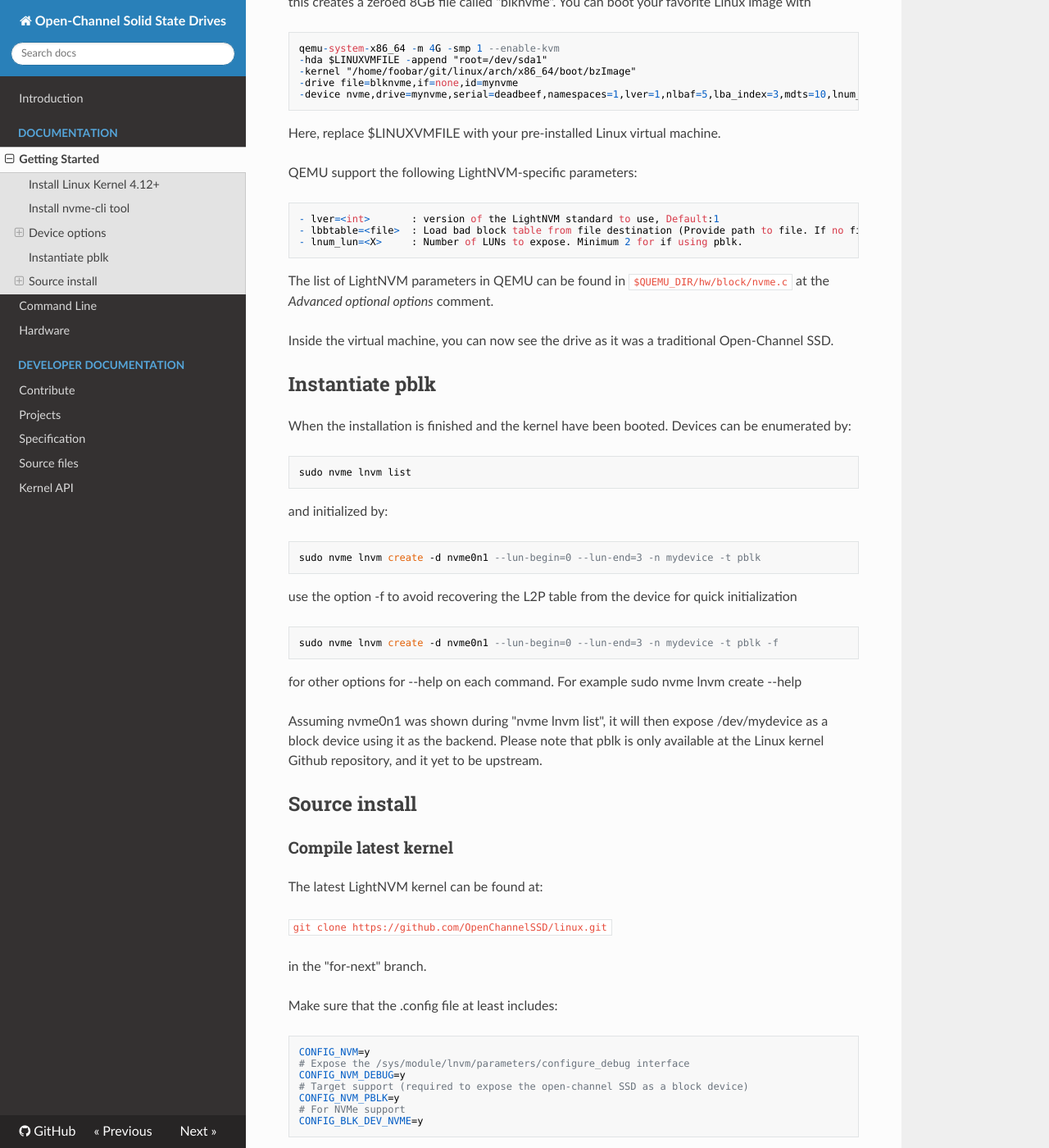
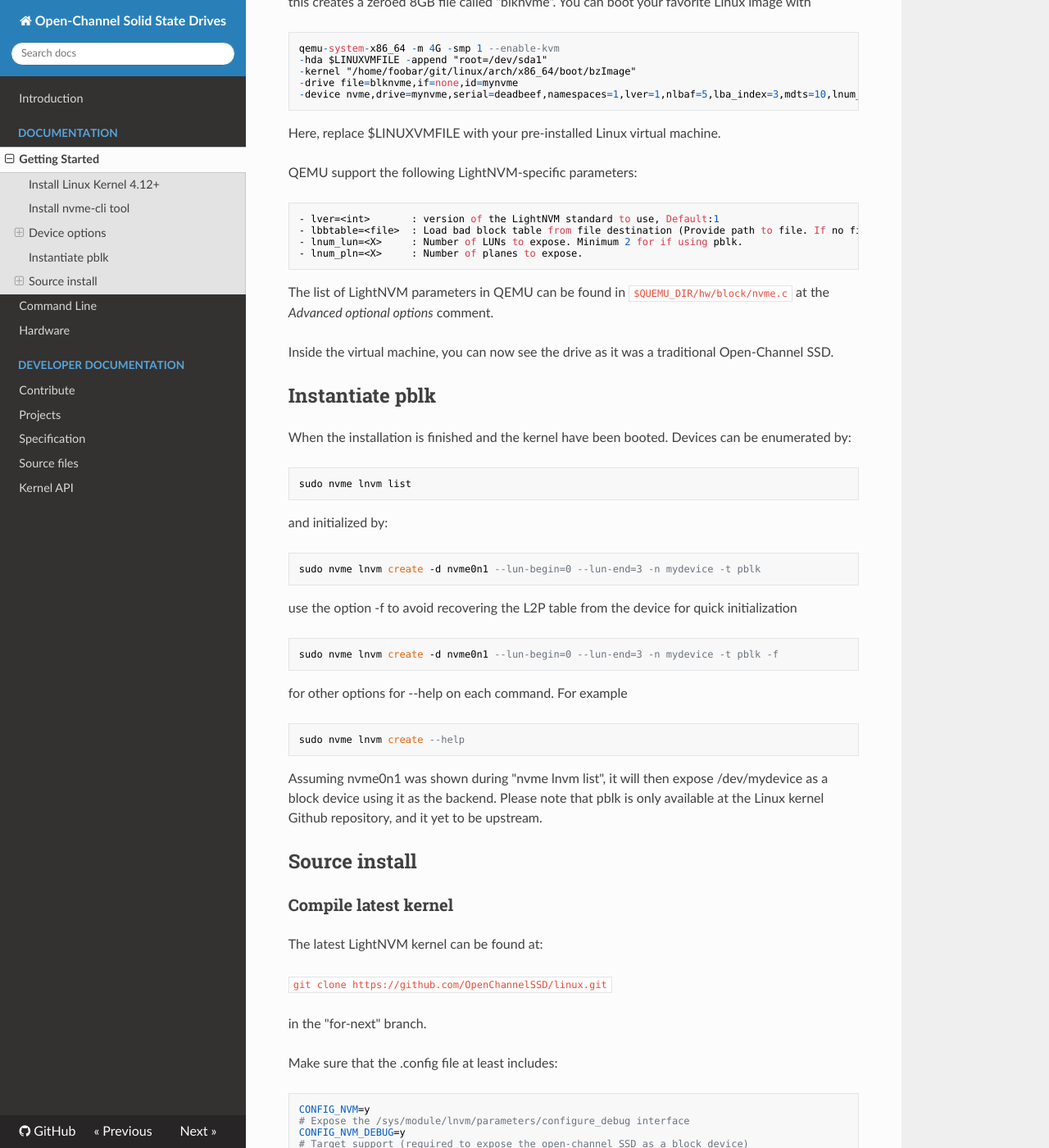
Before and after one commit to OpenChannelSSD/documentation, an MkDocs documentation site: the page built from docs/gettingstarted.md, in a window 1280 px wide and 1400 px high, scrolled down 1527 px. Shown: the whole window at 82% size. Built offline with MkDocs 1.6.1, drawn with Linux system fonts in a browser that asks for light colours; nearby versions of some CDN libraries; old or Windows-style settings are respelled for this version of MkDocs.

Commit message:
Update gettingstarted.md

```diff
--- a/docs/gettingstarted.md
+++ b/docs/gettingstarted.md
@@ -56,7 +56,7 @@ Linux image with
     -hda $LINUXVMFILE -append "root=/dev/sda1"
     -kernel "/home/foobar/git/linux/arch/x86_64/boot/bzImage"
     -drive file=blknvme,if=none,id=mynvme
-    -device nvme,drive=mynvme,serial=deadbeef,namespaces=1,lver=1,nlbaf=5,lba_index=3,mdts=10,lnum_lun=4
+    -device nvme,drive=mynvme,serial=deadbeef,namespaces=1,lver=1,nlbaf=5,lba_index=3,mdts=10,lnum_lun=4,lnum_pln=2
 
 Here, replace $LINUXVMFILE with your pre-installed Linux virtual machine.
 
@@ -65,6 +65,7 @@ QEMU support the following LightNVM-specific parameters:
     - lver=<int>       : version of the LightNVM standard to use, Default:1
     - lbbtable=<file>  : Load bad block table from file destination (Provide path to file. If no file is provided a bad block table will be generation. Look at lbbfrequency. Default: Null (no file).
     - lnum_lun=<X>     : Number of LUNs to expose. Minimum 2 for if using pblk.
+    - lnum_pln=<X>     : Number of planes to expose.
 
 The list of LightNVM parameters in QEMU can be found in `$QUEMU_DIR/hw/block/nvme.c` at the _Advanced optional options_ comment.
 
@@ -85,6 +86,7 @@ use the option -f to avoid recovering the L2P table from the device for quick in
     sudo nvme lnvm create -d nvme0n1 --lun-begin=0 --lun-end=3 -n mydevice -t pblk -f
 
 for other options for --help on each command. For example
+
     sudo nvme lnvm create --help
 
 Assuming nvme0n1 was shown during "nvme lnvm list", it will then expose /dev/mydevice as a block device using it as the backend. Please note that pblk is only available at the Linux kernel Github repository, and it yet to be upstream.
```
